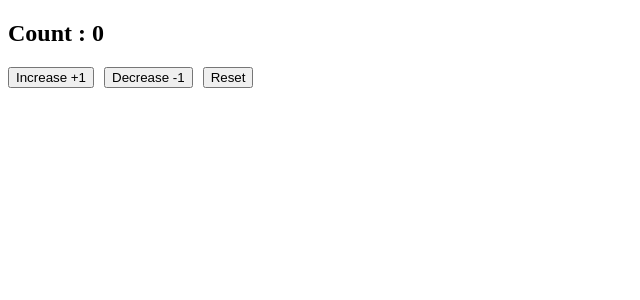
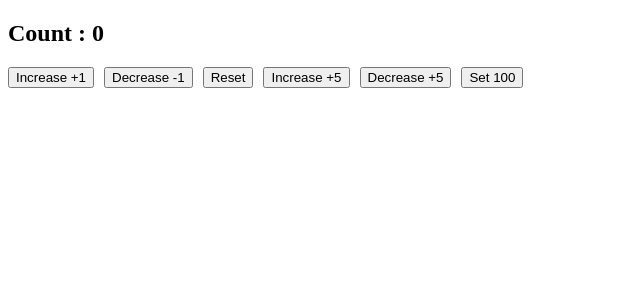
Before and after one commit to highjunesolution/zustand-from-zero-to-project, a React (Vite) app: page / in a window 1280 px wide. Shown: the top 300 px of the page, without its empty margins (0-640 px from the left). Built offline with nearby package versions, Linux system fonts and the light colour scheme.

Commit message:
feat: action and parameters

```diff
--- a/src/components/CounterButtons.tsx
+++ b/src/components/CounterButtons.tsx
@@ -4,11 +4,17 @@ const CounterButtons = () => {
   const increase = useCounterStore((state) => state.increase);
   const decrease = useCounterStore((state) => state.decrease);
   const reset = useCounterStore((state) => state.reset);
+  const increaseBy = useCounterStore((state)=>state.increaseBy);
+  const decreaseBy = useCounterStore((state)=>state.decreaseBy);
+  const setCount = useCounterStore((state)=>state.setCount);
   return (
     <div style={{display: "flex", gap: 10}}>
       <button onClick={increase}>Increase +1</button>
       <button onClick={decrease}>Decrease -1</button>
       <button onClick={reset}>Reset</button>
+      <button onClick={()=>increaseBy(5)}>Increase +5</button>
+      <button onClick={()=>decreaseBy(5)}>Decrease +5</button>
+      <button onClick={()=>setCount(100)}>Set 100</button>
     </div>
   );
 };
--- a/src/stores/useCounterStore.ts
+++ b/src/stores/useCounterStore.ts
@@ -5,6 +5,9 @@ interface CounterStore {
   increase: () => void;
   decrease: () => void;
   reset: () => void;
+  increaseBy: (amount: number) => void;
+  decreaseBy: (amount: number) => void;
+  setCount: (amount:number)=> void;
 }
 
 export const useCounterStore = create<CounterStore>()((set) => ({
@@ -16,6 +19,15 @@ export const useCounterStore = create<CounterStore>()((set) => ({
     set(({ count }) => ({ count: count - 1 }));
   },
   reset: () => {
-    set({count: 0})
+    set({ count: 0 });
   },
+  increaseBy: (amount) => {
+    set(({ count }) => ({ count: count + amount }));
+  },
+  decreaseBy: (amount) => {
+    set(({ count }) => ({ count: count - amount }));
+  },
+  setCount: (amount)=>{
+    set({count: amount})
+  }
 }));
```
